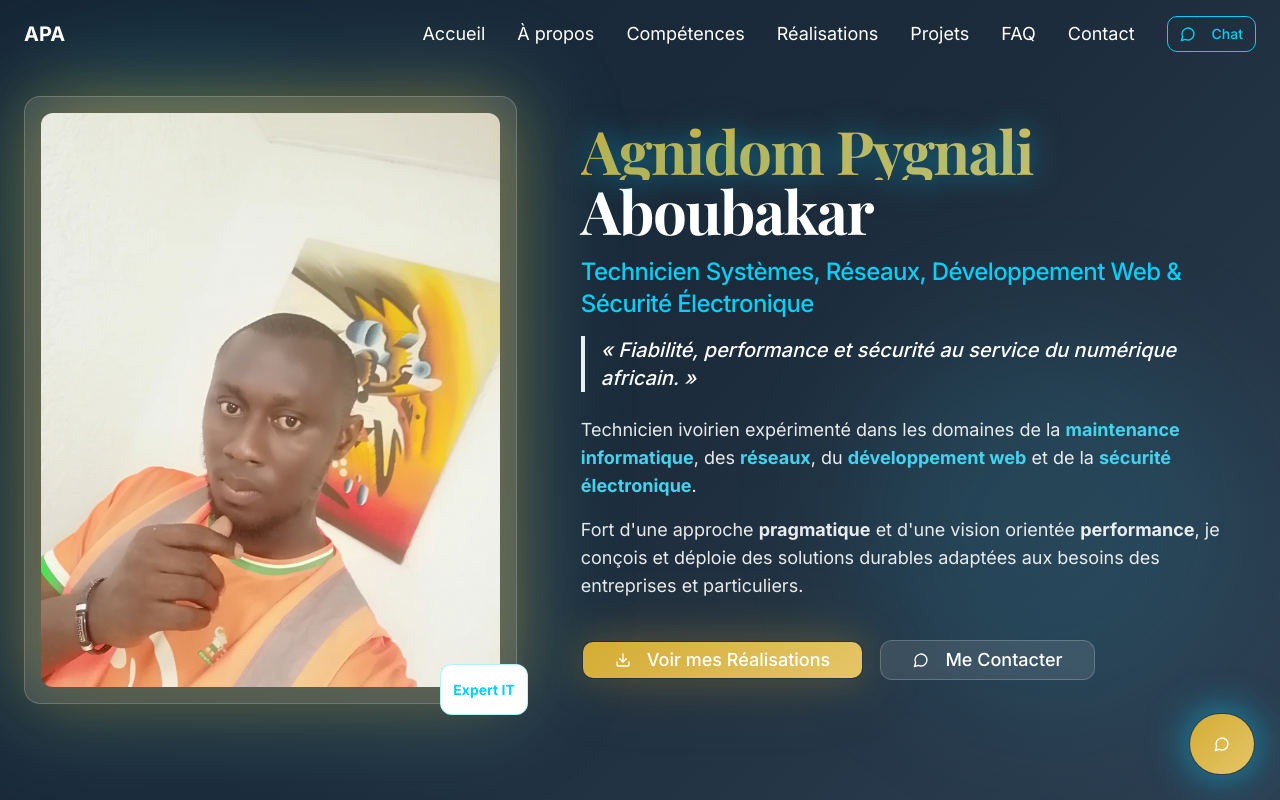
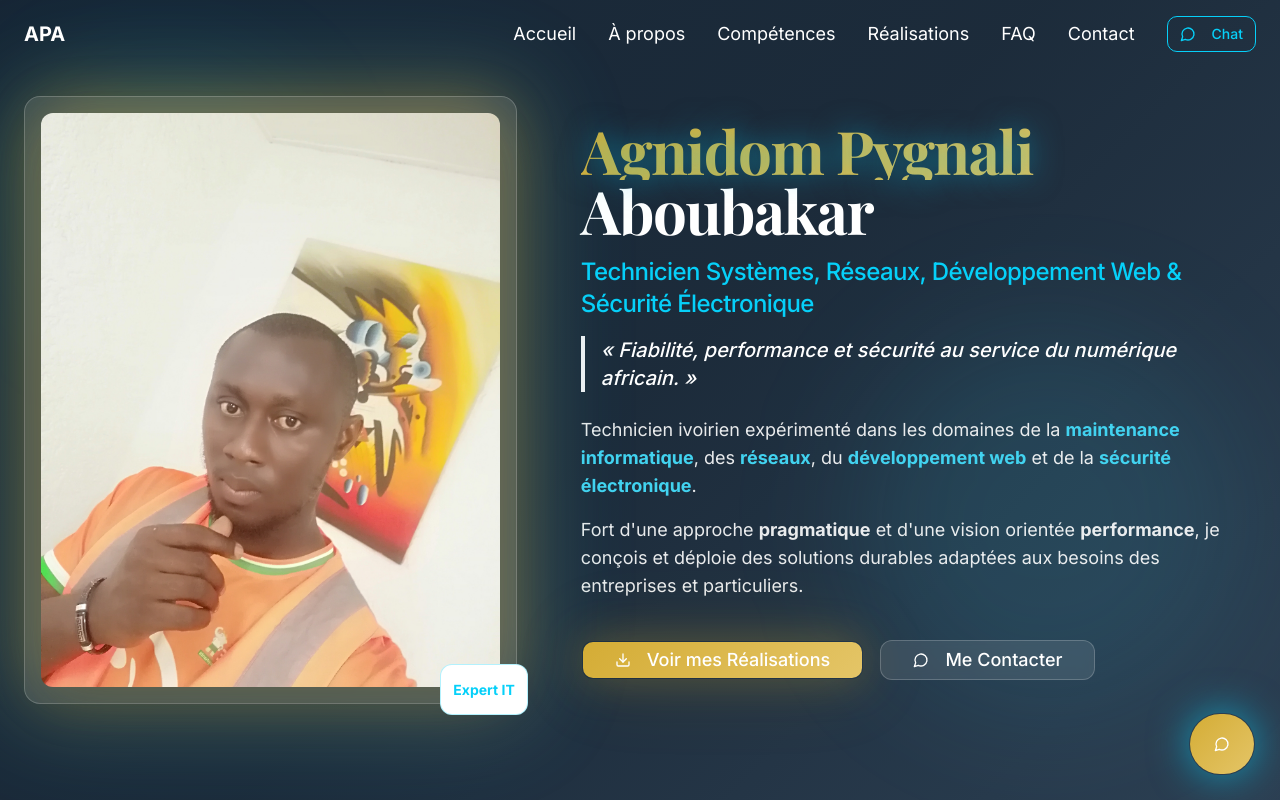
Before and after one commit to all-ntic/apa-pro, a React (Vite) app: page / in a window 1280 px wide. Shown: the top 800 px of the page. Built offline with nearby package versions, Linux system fonts and the light colour scheme; the HTML template or start-up script is replaced by a standard one.

Commit message:
Remove project from menu

```diff
--- a/src/components/Navigation.tsx
+++ b/src/components/Navigation.tsx
@@ -59,12 +59,6 @@ const Navigation = () => {
               Réalisations
             </button>
             <button
-              onClick={() => scrollToSection("projets")}
-              className="text-white hover:text-cyan-electric transition-colors duration-300"
-            >
-              Projets
-            </button>
-            <button
               onClick={() => scrollToSection("faq")}
               className="text-white hover:text-cyan-electric transition-colors duration-300"
             >
@@ -124,12 +118,6 @@ const Navigation = () => {
                 Réalisations
               </button>
               <button
-                onClick={() => scrollToSection("projets")}
-                className="text-white hover:text-cyan-electric transition-colors duration-300 text-left"
-              >
-                Projets
-              </button>
-              <button
                 onClick={() => scrollToSection("faq")}
                 className="text-white hover:text-cyan-electric transition-colors duration-300 text-left"
               >
```
